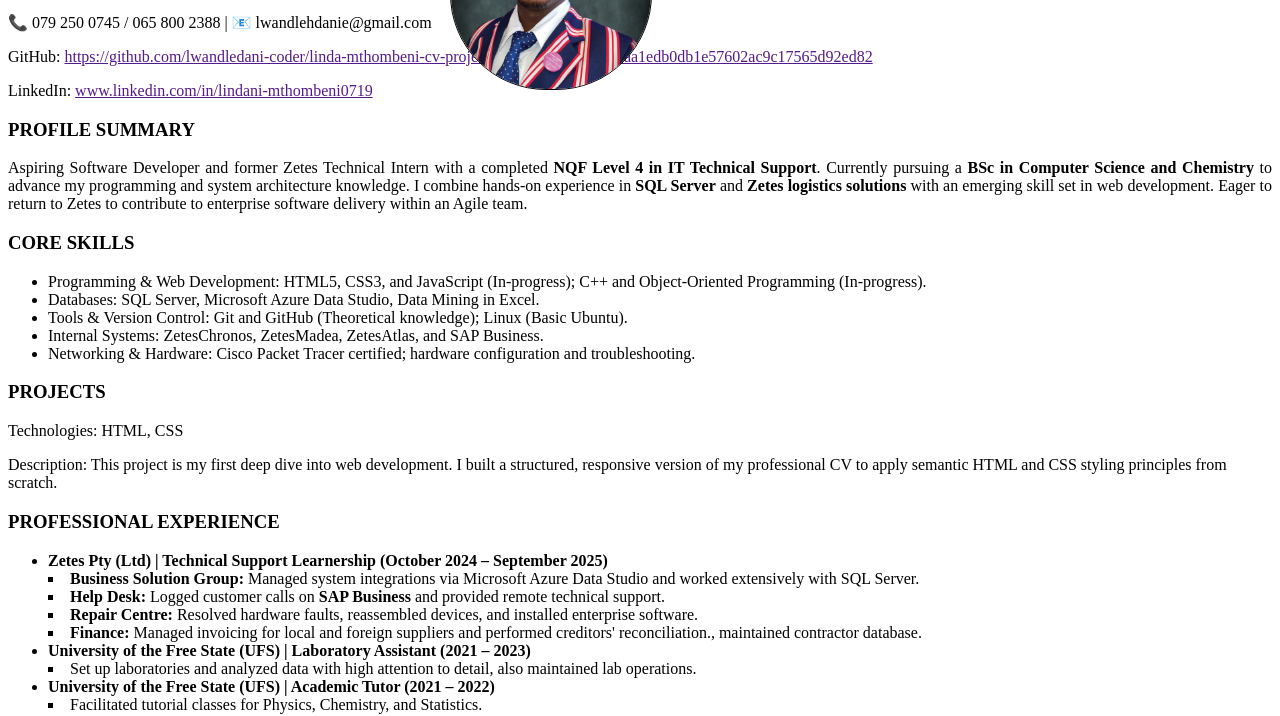
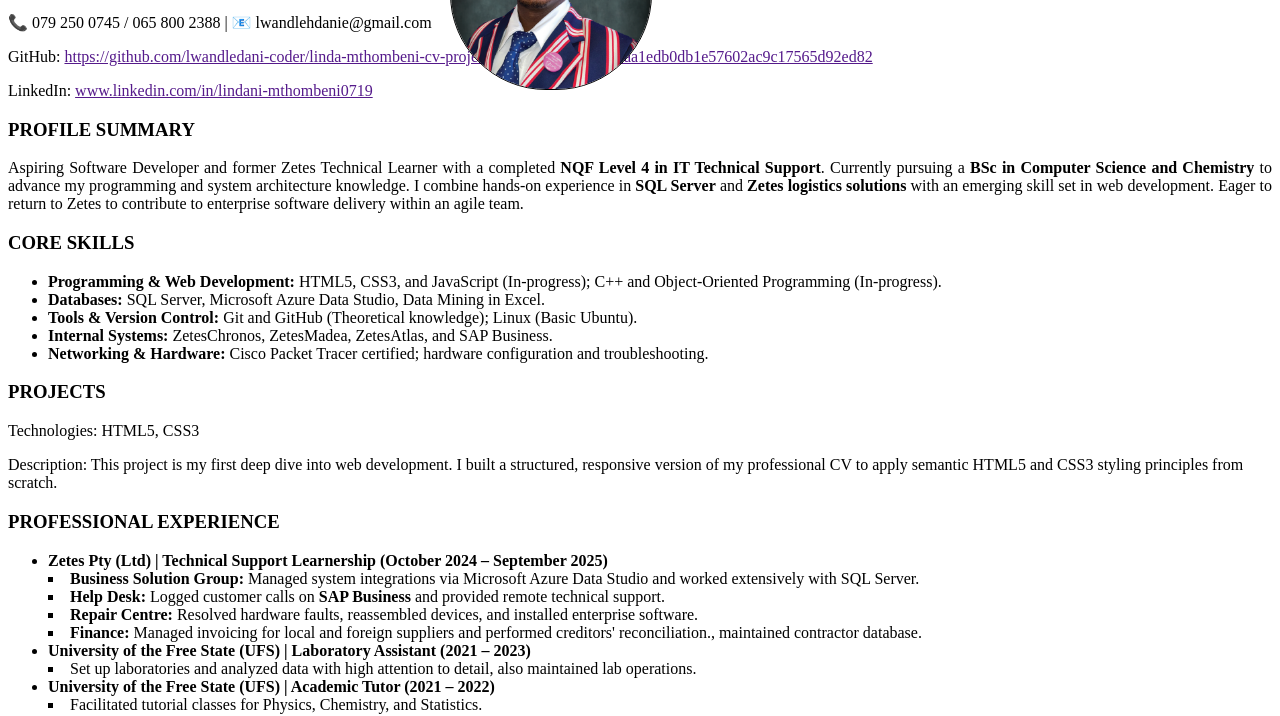
Before and after one commit to lwandledani-coder/linda-mthombeni-cv-project01, a plain HTML site: page myresume.html in a window 1280 px wide. Shown: the part 102-818 px from the top of the page. Drawn offline with Linux system fonts and the light colour scheme.

Commit message:
Added some strong elements,

```diff
--- a/myresume.html
+++ b/myresume.html
@@ -20,24 +20,24 @@
 
     <div>
         <h3>PROFILE SUMMARY</h3>
-        <p class="adjustPS">Aspiring Software Developer and former Zetes Technical Intern with a completed <strong>NQF Level 4 in IT Technical Support</strong>. Currently pursuing a <strong>BSc in Computer Science and Chemistry</strong> to advance my programming and system architecture knowledge. I combine hands-on experience in <strong>SQL Server</strong> and <strong>Zetes logistics solutions</strong>  with an emerging skill set in web development. Eager to return to Zetes to contribute to enterprise software delivery within an Agile team.</p>
+        <p class="adjustPS">Aspiring Software Developer and former Zetes Technical Learner with a completed <strong>NQF Level 4 in IT Technical Support</strong>. Currently pursuing a <strong>BSc in Computer Science and Chemistry</strong> to advance my programming and system architecture knowledge. I combine hands-on experience in <strong>SQL Server</strong> and <strong>Zetes logistics solutions</strong>  with an emerging skill set in web development. Eager to return to Zetes to contribute to enterprise software delivery within an agile team.</p>
     </div>
 
     <div>
         <h3>CORE SKILLS</h3>
         <ul>
-            <li>Programming & Web Development: HTML5, CSS3, and JavaScript (In-progress); C++ and Object-Oriented Programming (In-progress).</li>
-            <li>Databases: SQL Server, Microsoft Azure Data Studio, Data Mining in Excel.</li>
-            <li>Tools & Version Control: Git and GitHub (Theoretical knowledge); Linux (Basic Ubuntu).</li>
-            <li>Internal Systems: ZetesChronos, ZetesMadea, ZetesAtlas, and SAP Business.</li>
-            <li>Networking & Hardware: Cisco Packet Tracer certified; hardware configuration and troubleshooting.</li>
+            <li><strong>Programming & Web Development:</strong> HTML5, CSS3, and JavaScript (In-progress); C++ and Object-Oriented Programming (In-progress).</li>
+            <li><strong>Databases:</strong> SQL Server, Microsoft Azure Data Studio, Data Mining in Excel.</li>
+            <li><strong>Tools & Version Control:</strong> Git and GitHub (Theoretical knowledge); Linux (Basic Ubuntu).</li>
+            <li><strong>Internal Systems:</strong> ZetesChronos, ZetesMadea, ZetesAtlas, and SAP Business.</li>
+            <li><strong>Networking & Hardware:</strong> Cisco Packet Tracer certified; hardware configuration and troubleshooting.</li>
         </ul>
     </div>
 
     <div>
         <h3>PROJECTS</h3>
-        <p>Technologies: HTML, CSS</p>
-        <p>Description: This project is my first deep dive into web development. I built a structured, responsive version of my professional CV to apply semantic HTML and CSS styling principles from scratch.</p>
+        <p>Technologies: HTML5, CSS3</p>
+        <p>Description: This project is my first deep dive into web development. I built a structured, responsive version of my professional CV to apply semantic HTML5 and CSS3 styling principles from scratch.</p>
     </div>
 
     <div>
@@ -61,7 +61,7 @@
     <div>
         <h3>EDUCATION</h3>
         <ul>
-            <li>Motor Mechanic: Wheel Balancer (NQF 2) | Maluti TVET College (Completed, 2025 – 2026)</li>
+            <li>Motor Mechanic: Wheel Balancer (NQF 2) | Maluti TVET College (Completed, October 2025 – January 2026)</li>
             <li>IT: Technical Support Learnership (NQF 4) | Zetes Pty (Ltd) & MICT SETA (Completed, 2024 – 2025)</li>
             <li>BSc in Computer Science and Chemistry | UNISA (Ongoing, 2024 – 2026)</li>
             <li>BSc in Physics and Chemistry | University of the Free State (Incomplete, 2019 – 2023)</li>
```
